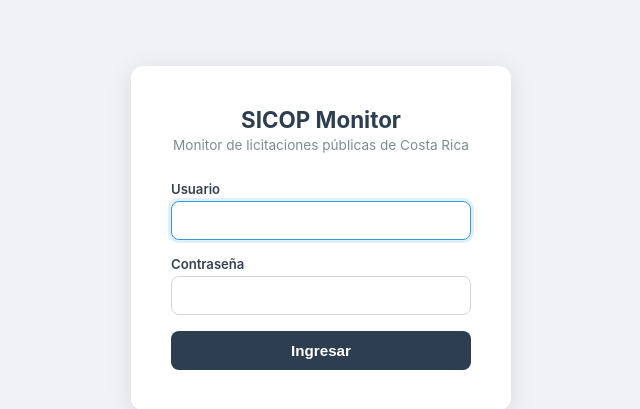
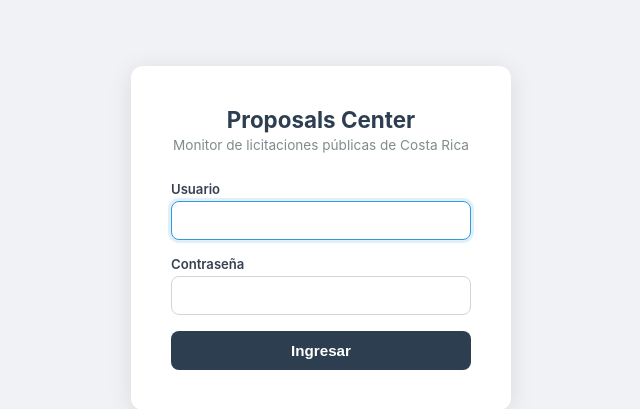
Before and after one commit to Visione-Edge/ProposalsScrapper, a FastAPI app: page /login in a window 1280 px wide. Shown: the part 162-571 px from the top of the page, without its empty margins (319-959 px from the left). Run offline with FastAPI, Linux system fonts and the light colour scheme.

Commit message:
Rebrand from SICOP Monitor to Proposals Center
Co-Authored-By: Claude Sonnet 4.6 <noreply@anthropic.com>

```diff
--- a/app/templates/dashboard.html
+++ b/app/templates/dashboard.html
@@ -3,7 +3,7 @@
 <head>
     <meta charset="UTF-8">
     <meta name="viewport" content="width=device-width, initial-scale=1.0">
-    <title>SICOP Monitor</title>
+    <title>Proposals Center</title>
     <style>
         :root {
             --alta: #e74c3c; --media: #f39c12; --baja: #3498db;
@@ -142,7 +142,7 @@
 
 <nav>
     <div class="nav-brand">
-        <span class="dot"></span> SICOP Monitor
+        <span class="dot"></span> Proposals Center
     </div>
     <div class="nav-right">
         <span class="scan-info" id="scan-info">
--- a/app/templates/login.html
+++ b/app/templates/login.html
@@ -3,7 +3,7 @@
 <head>
     <meta charset="UTF-8">
     <meta name="viewport" content="width=device-width, initial-scale=1.0">
-    <title>SICOP Monitor — Acceso</title>
+    <title>Proposals Center — Acceso</title>
     <style>
         * { box-sizing: border-box; margin: 0; padding: 0; }
         body { font-family: -apple-system, BlinkMacSystemFont, 'Segoe UI', sans-serif; background: #f0f2f5; min-height: 100vh; display: flex; align-items: center; justify-content: center; }
@@ -22,7 +22,7 @@
 <body>
     <div class="card">
         <div class="logo">
-            <h1>SICOP Monitor</h1>
+            <h1>Proposals Center</h1>
             <p>Monitor de licitaciones públicas de Costa Rica</p>
         </div>
         {% if error %}
--- a/app/templates/settings.html
+++ b/app/templates/settings.html
@@ -3,7 +3,7 @@
 <head>
     <meta charset="UTF-8">
     <meta name="viewport" content="width=device-width, initial-scale=1.0">
-    <title>SICOP Monitor — Configuración</title>
+    <title>Proposals Center — Configuración</title>
     <style>
         :root {
             --alta: #e74c3c; --media: #f39c12; --baja: #3498db;
@@ -51,7 +51,7 @@
 <body>
 
 <nav>
-    <a class="nav-brand" href="/"><span class="dot"></span> SICOP Monitor</a>
+    <a class="nav-brand" href="/"><span class="dot"></span> Proposals Center</a>
     <div class="nav-right">
         <a class="nav-link" href="/">Dashboard</a>
         <a class="nav-link active" href="/settings">Configuracion</a>
--- a/sicop/notifier.py
+++ b/sicop/notifier.py
@@ -133,7 +133,7 @@ def send_email_new_tenders(smtp_cfg: dict, tenders: list[tuple["Tender", "Classi
     html = f"""<!DOCTYPE html><html><body style="font-family:-apple-system,BlinkMacSystemFont,'Segoe UI',sans-serif;background:#f0f2f5;margin:0;padding:24px">
 <div style="max-width:800px;margin:0 auto;background:white;border-radius:10px;overflow:hidden;box-shadow:0 2px 12px rgba(0,0,0,0.1)">
   <div style="background:#2c3e50;padding:20px 28px">
-    <h1 style="color:white;margin:0;font-size:18px">SICOP Monitor — Licitaciones Nuevas</h1>
+    <h1 style="color:white;margin:0;font-size:18px">Proposals Center — Licitaciones Nuevas</h1>
     <p style="color:rgba(255,255,255,0.7);margin:6px 0 0;font-size:13px">{len(tenders)} licitacion{'es' if len(tenders)!=1 else ''} relevante{'s' if len(tenders)!=1 else ''} encontrada{'s' if len(tenders)!=1 else ''}</p>
   </div>
   <div style="padding:24px">
@@ -178,7 +178,7 @@ def send_email_contract_updates(smtp_cfg: dict, tenders: list) -> None:
     html = f"""<!DOCTYPE html><html><body style="font-family:-apple-system,BlinkMacSystemFont,'Segoe UI',sans-serif;background:#f0f2f5;margin:0;padding:24px">
 <div style="max-width:700px;margin:0 auto;background:white;border-radius:10px;overflow:hidden;box-shadow:0 2px 12px rgba(0,0,0,0.1)">
   <div style="background:#065f46;padding:20px 28px">
-    <h1 style="color:white;margin:0;font-size:18px">SICOP Monitor — Actualización de Favoritos</h1>
+    <h1 style="color:white;margin:0;font-size:18px">Proposals Center — Actualización de Favoritos</h1>
     <p style="color:rgba(255,255,255,0.8);margin:6px 0 0;font-size:13px">{len(tenders)} licitacion{'es' if len(tenders)!=1 else ''} favorita{'s' if len(tenders)!=1 else ''} en estado de adjudicación/contrato</p>
   </div>
   <div style="padding:24px">
```
